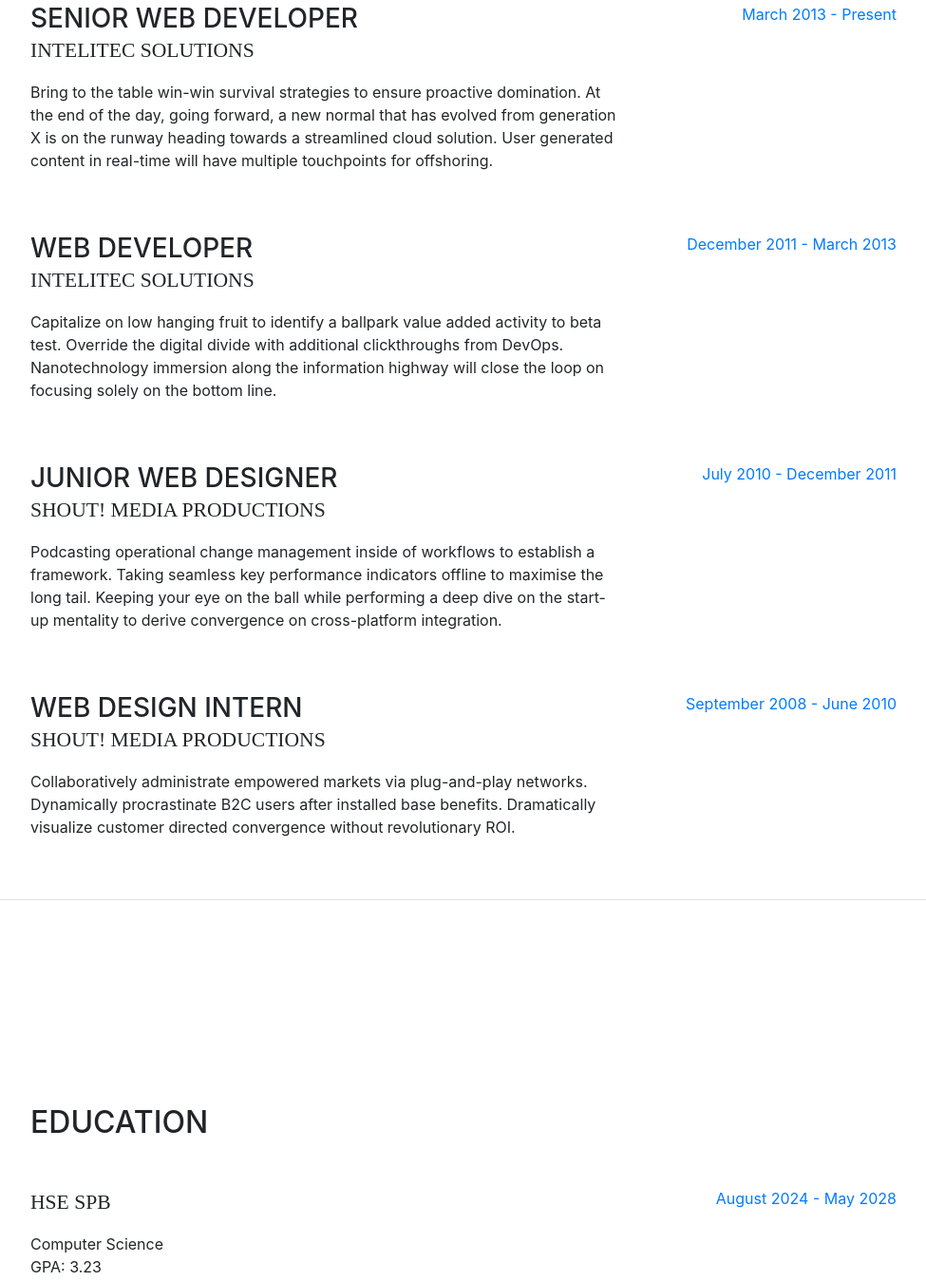
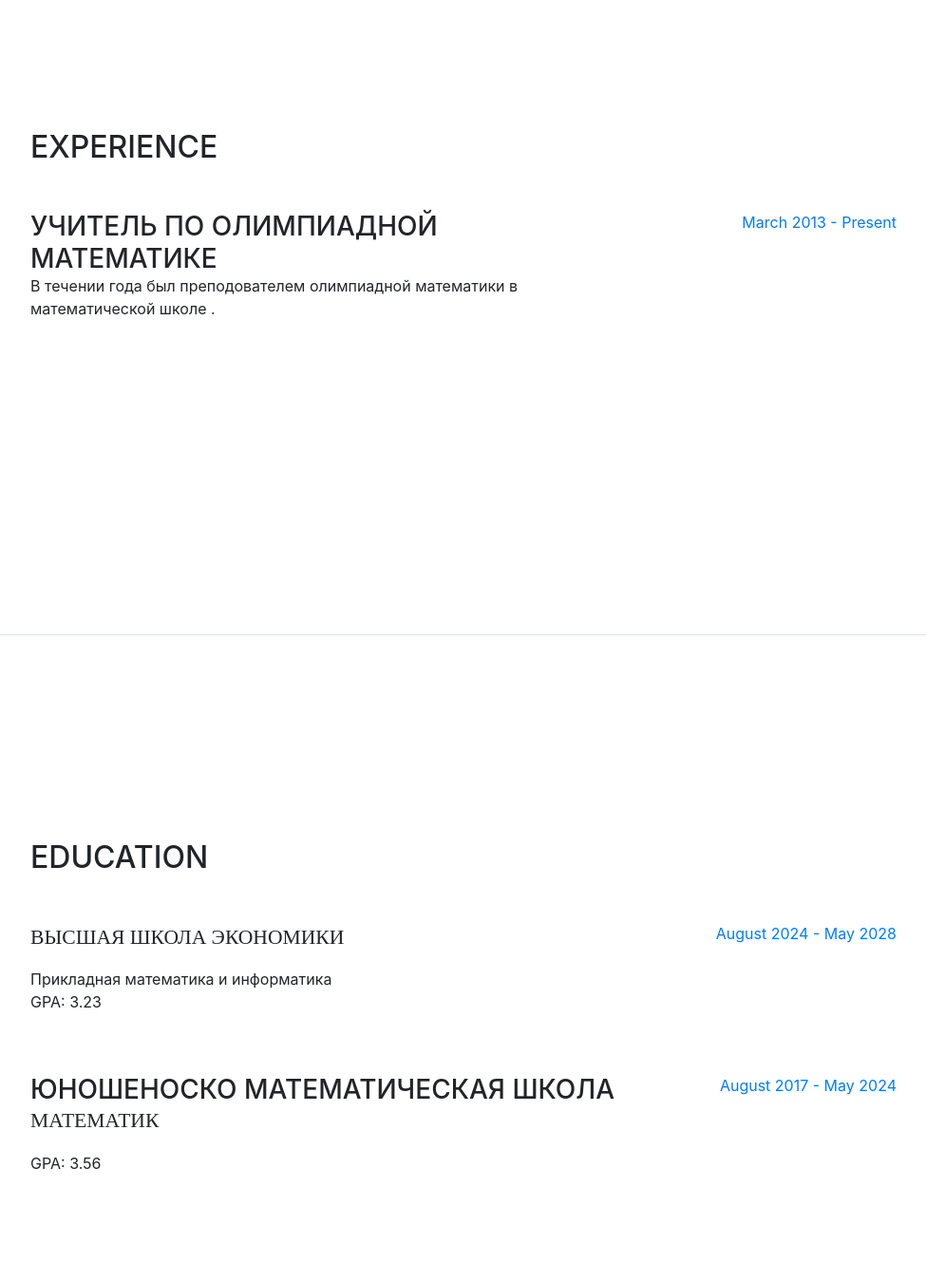
Before and after one commit to Gomygomynomi/Gomygomynomi.github.io, a website with bundled scripts: page index.html in a window 1280 px wide. Shown: the part 931-2280 px from the top of the page at 95% size, without its empty margins (288-1263 px from the left). Built offline with nearby package versions, Linux system fonts and the light colour scheme; a web font is replaced by a local one.

Commit message:
Update index.html

```diff
--- a/index.html
+++ b/index.html
@@ -115,45 +115,11 @@
 
           <div class="resume-item d-flex flex-column flex-md-row mb-5">
             <div class="resume-content mr-auto">
-              <h3 class="mb-0">Senior Web Developer</h3>
-              <div class="subheading mb-3">Intelitec Solutions</div>
-              <p>Bring to the table win-win survival strategies to ensure proactive domination. At the end of the day, going forward, a new normal that has evolved from generation X is on the runway heading towards a streamlined cloud solution. User generated content in real-time will have multiple touchpoints for offshoring.</p>
+              <h3 class="mb-0">Учитель по олимпиадной математике</h3>
+              <p>В течении года был преподователем олимпиадной математики в математической школе .</p>
             </div>
             <div class="resume-date text-md-right">
               <span class="text-primary">March 2013 - Present</span>
-            </div>
-          </div>
-
-          <div class="resume-item d-flex flex-column flex-md-row mb-5">
-            <div class="resume-content mr-auto">
-              <h3 class="mb-0">Web Developer</h3>
-              <div class="subheading mb-3">Intelitec Solutions</div>
-              <p>Capitalize on low hanging fruit to identify a ballpark value added activity to beta test. Override the digital divide with additional clickthroughs from DevOps. Nanotechnology immersion along the information highway will close the loop on focusing solely on the bottom line.</p>
-            </div>
-            <div class="resume-date text-md-right">
-              <span class="text-primary">December 2011 - March 2013</span>
-            </div>
-          </div>
-
-          <div class="resume-item d-flex flex-column flex-md-row mb-5">
-            <div class="resume-content mr-auto">
-              <h3 class="mb-0">Junior Web Designer</h3>
-              <div class="subheading mb-3">Shout! Media Productions</div>
-              <p>Podcasting operational change management inside of workflows to establish a framework. Taking seamless key performance indicators offline to maximise the long tail. Keeping your eye on the ball while performing a deep dive on the start-up mentality to derive convergence on cross-platform integration.</p>
-            </div>
-            <div class="resume-date text-md-right">
-              <span class="text-primary">July 2010 - December 2011</span>
-            </div>
-          </div>
-
-          <div class="resume-item d-flex flex-column flex-md-row">
-            <div class="resume-content mr-auto">
-              <h3 class="mb-0">Web Design Intern</h3>
-              <div class="subheading mb-3">Shout! Media Productions</div>
-              <p>Collaboratively administrate empowered markets via plug-and-play networks. Dynamically procrastinate B2C users after installed base benefits. Dramatically visualize customer directed convergence without revolutionary ROI.</p>
-            </div>
-            <div class="resume-date text-md-right">
-              <span class="text-primary">September 2008 - June 2010</span>
             </div>
           </div>
 
@@ -168,8 +134,8 @@
           <div class="resume-item d-flex flex-column flex-md-row mb-5">
             <div class="resume-content mr-auto">
               <h3 class="mb-0"></h3>
-              <div class="subheading mb-3">HSE SPB</div>
-              <div>Computer Science</div>
+              <div class="subheading mb-3">Высшая школа экономики </div>
+              <div>Прикладная математика и информатика</div>
               <p>GPA: 3.23</p>
             </div>
             <div class="resume-date text-md-right">
@@ -179,7 +145,7 @@
 
           <div class="resume-item d-flex flex-column flex-md-row">
             <div class="resume-content mr-auto">
-              <h3 class="mb-0">Юошеноско математическая школа</h3>
+              <h3 class="mb-0">Юношеноско математическая школа</h3>
               <div class="subheading mb-3">математик</div>
               <p>GPA: 3.56</p>
             </div>
@@ -264,9 +230,11 @@
           <ul class="fa-ul mb-0">
             <li>
               <i class="fa-li fa fa-trophy text-warning"></i>
+              2<sup>nd</sup>
               Призер 2 степени олимпиады СПБГУ по математике за 11 класс</li>
             <li>
               <i class="fa-li fa fa-trophy text-warning"></i>
+              2<sup>nd</sup>
               Призер 2 степени олимпиады СПБГУ по физике за 10 класс</li>
             <li>
               <i class="fa-li fa fa-trophy text-warning"></i>
@@ -278,12 +246,12 @@
               Студент всез лидирующих групп на своем направление</li>
             <li>
               <i class="fa-li fa fa-trophy text-warning"></i>
-              2<sup>nd</sup>
+              1<sup>st</sup>
               Первый взрослый разряд по горнолыжному спорту</li>
             <li>
             <li>
               <i class="fa-li fa fa-trophy text-warning"></i>
-              1<sup>st</sup>
+              2<sup>nd</sup>
               Призер многих других олимпиад по математике</li>
           </ul>
         </div>
```
